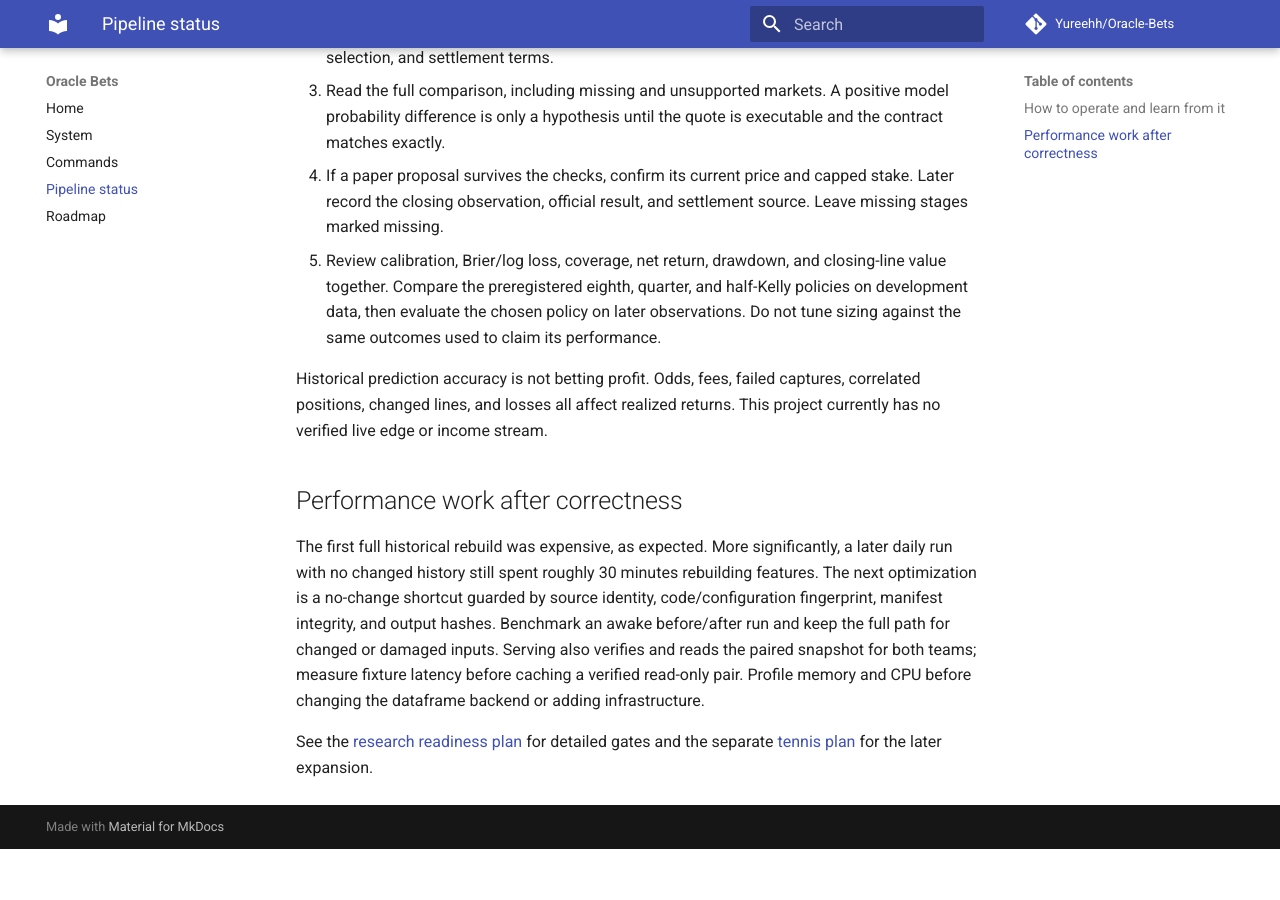
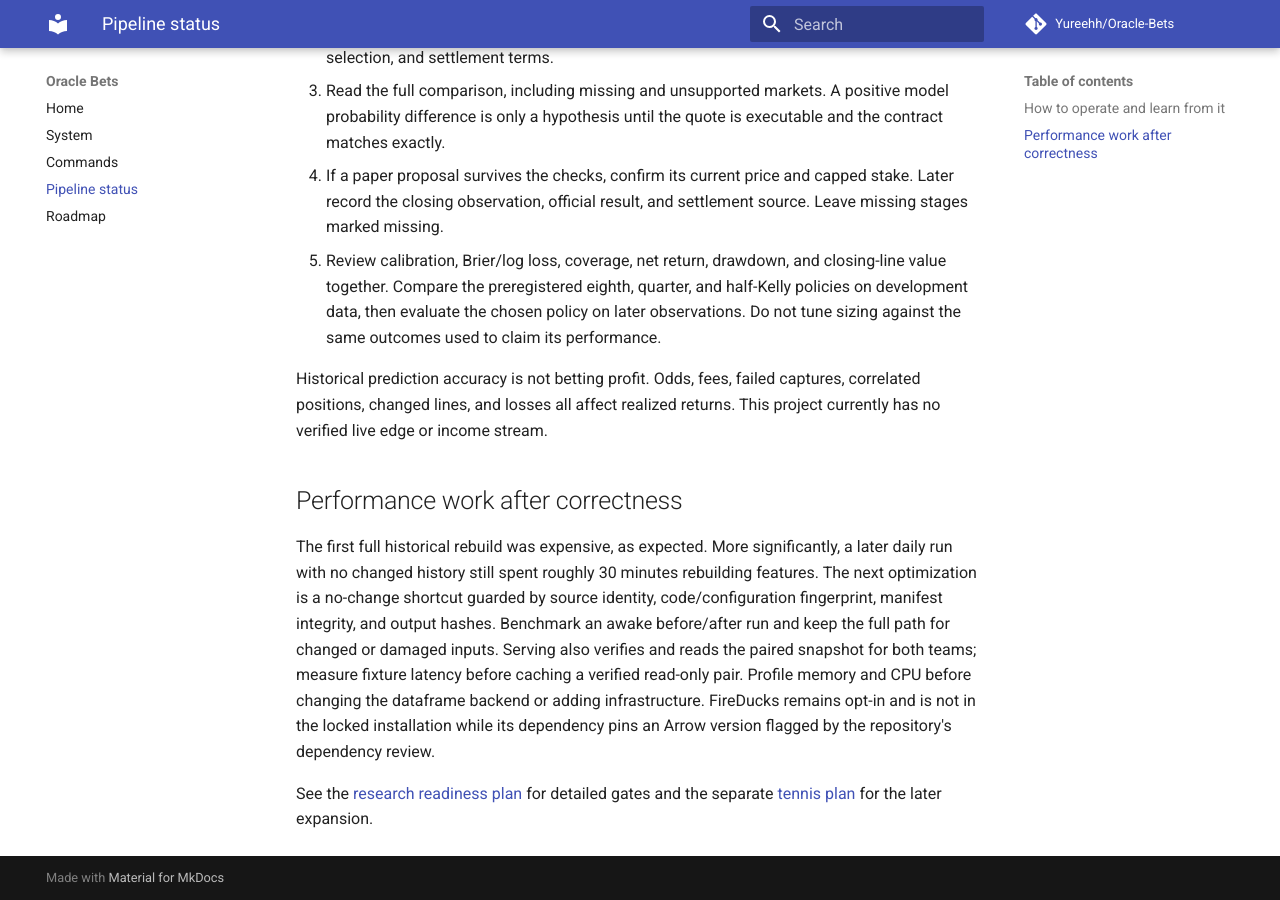
Before and after one commit to Yureehh/Oracle-Bets, an MkDocs documentation site: the page built from docs/pipeline-status.md, in a window 1280 px wide and 900 px high, scrolled down 1934 px. Built offline with MkDocs 1.6.1 and Material for MkDocs 9.7.7, drawn with Linux system fonts in a browser that asks for light colours; comment, search, counter and statistics services are not loaded; before the commit the page ends 2783 px from its top, so only the background shows below that.

Commit message:
fix(deps): drop unprofiled FireDucks pin to flagged Arrow version
FireDucks 1.4.4 requires PyArrow 21, which dependency review flags under
GHSA-rgxp-2hwp-jwgg. Keep the backend explicitly opt-in and use the supported
pandas/fastparquet path in the locked installation until profiling justifies
reintroducing it with a patched dependency chain.

```diff
--- a/docs/pipeline-status.md
+++ b/docs/pipeline-status.md
@@ -60,7 +60,9 @@
 for changed or damaged inputs. Serving also verifies and reads the paired
 snapshot for both teams; measure fixture latency before caching a verified
 read-only pair. Profile memory and CPU before changing the dataframe backend or
-adding infrastructure.
+adding infrastructure. FireDucks remains opt-in and is not in the locked
+installation while its dependency pins an Arrow version flagged by the
+repository's dependency review.
 
 See the [research readiness plan](plans/2026-09-24-1117-fix-paper-research-readiness-plan.md)
 for detailed gates and the separate
--- a/pyproject.toml
+++ b/pyproject.toml
@@ -10,7 +10,6 @@
 
 dependencies = [
   "fastparquet >=2024.5.0,<2025.0.0",
-  "fireducks>=1.0.11",
   "glicko2 @ git+https://github.com/sublee/glicko2.git",
   "lightgbm >=4.7.0,<5.0.0",
   "matplotlib >=3.10.5,<4.0.0",
```
Also changed, not shown: 2 other files.
